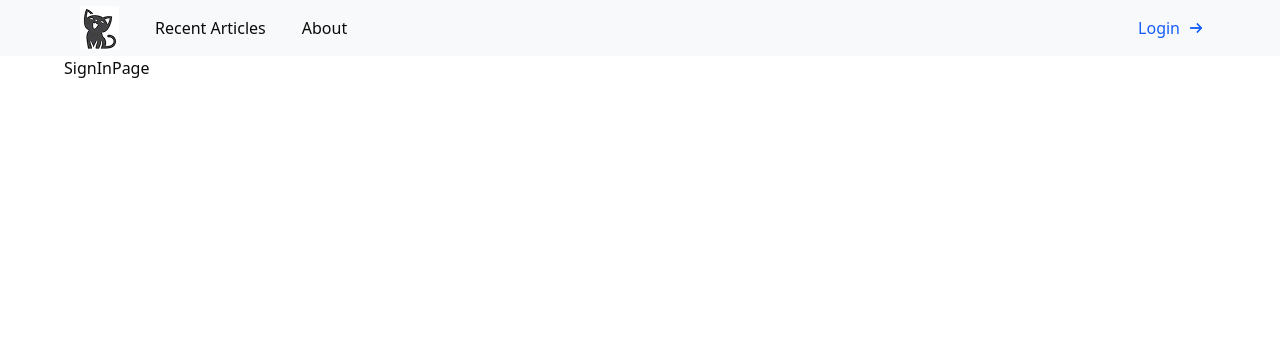
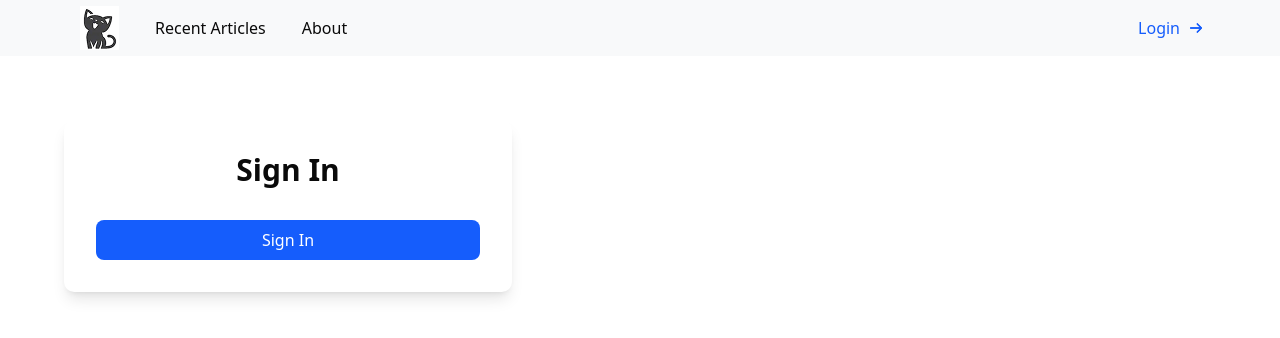
Before and after one commit to f1ngerok/cats-lovers, a React app: page /auth/sign-in in a window 1280 px wide. Shown: the top 338 px of the page. Built offline with nearby package versions, Linux system fonts and the light colour scheme; no server answers.

Commit message:
WIP: creating sign-in page content

```diff
--- a/src/routes/auth/sign-in.tsx
+++ b/src/routes/auth/sign-in.tsx
@@ -1,5 +1,47 @@
 import type { FC } from 'react';
 
+import Cookies from 'js-cookie';
+import { useNavigate } from 'react-router';
+
+import { IDS, STORE } from '@/utils/constants';
+import { ROUTES } from '@/utils/constants/routes';
+
 export const SignInPage: FC = () => {
-  return <div>SignInPage</div>;
+  const navigate = useNavigate();
+
+  const handleLogin = () => {
+    // TODO: Implement actual login logic
+    // For now, we'll just simulate a successful login
+    const mockToken = 'mock_auth_token';
+    Cookies.set(STORE.COOKIES.AUTH_TOKEN_KEY, mockToken, { expires: 7 }); // Token expires in 7 days
+
+    // Check for saved route and redirect
+    const requestedRoute = localStorage.getItem(
+      STORE.LOCAL_STORAGE.REQUESTED_ROUTE_KEY
+    );
+    console.error('SignInPage - Requested route:', requestedRoute);
+
+    if (requestedRoute) {
+      console.error('SignInPage - Redirecting to saved route:', requestedRoute);
+      localStorage.removeItem(STORE.LOCAL_STORAGE.REQUESTED_ROUTE_KEY);
+      navigate(requestedRoute);
+    } else {
+      console.error('SignInPage - No saved route, redirecting to home');
+      navigate(ROUTES.HOME);
+    }
+  };
+
+  return (
+    <main className='pt-16' id={IDS.PAGE.SIGN_IN}>
+      <div className='m w-full max-w-md space-y-8 rounded-lg bg-white p-8 shadow-lg'>
+        <h2 className='text-center text-3xl font-bold'>Sign In</h2>
+        <button
+          className='w-full rounded-md bg-blue-600 px-4 py-2 text-white hover:bg-blue-700'
+          onClick={handleLogin}
+        >
+          Sign In
+        </button>
+      </div>
+    </main>
+  );
 };
--- a/src/utils/constants/ids.ts
+++ b/src/utils/constants/ids.ts
@@ -1,6 +1,7 @@
 export const IDS = {
   PAGE: {
     ARTICLES: 'page-articles',
+    SIGN_IN: 'page-sign-in',
   },
   ARTICLE: {
     LIST: 'article-list',
```
